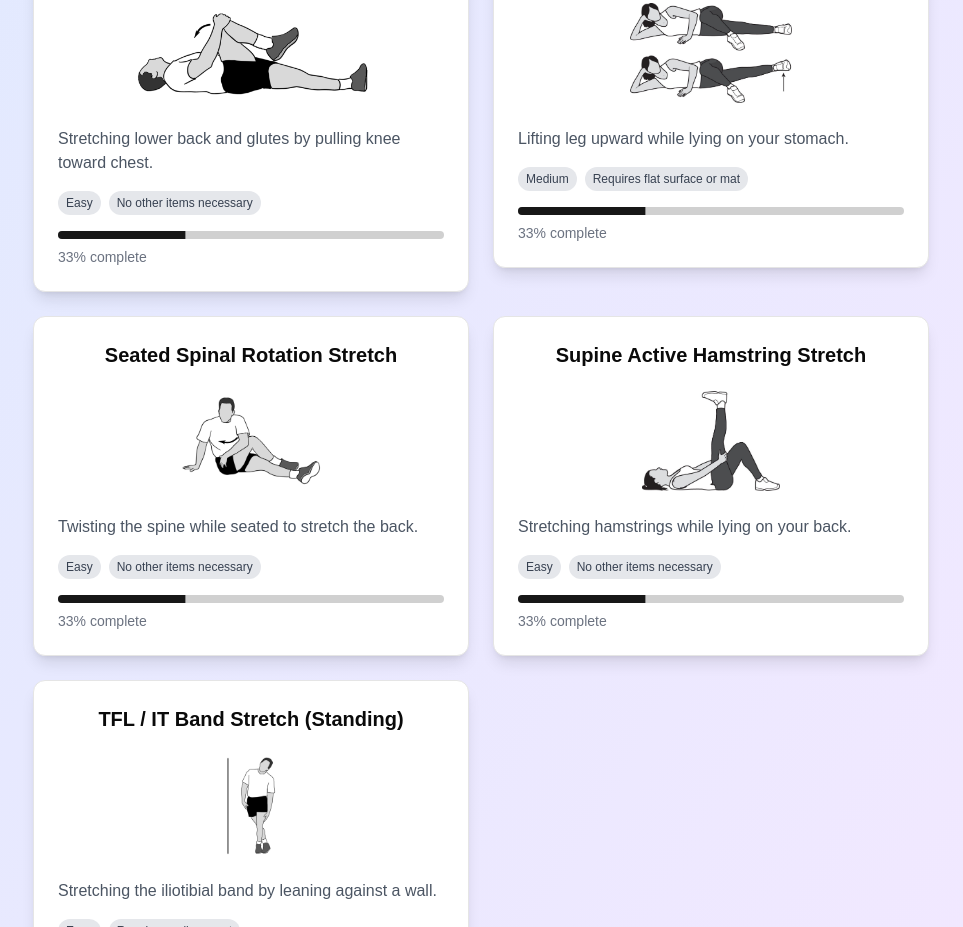
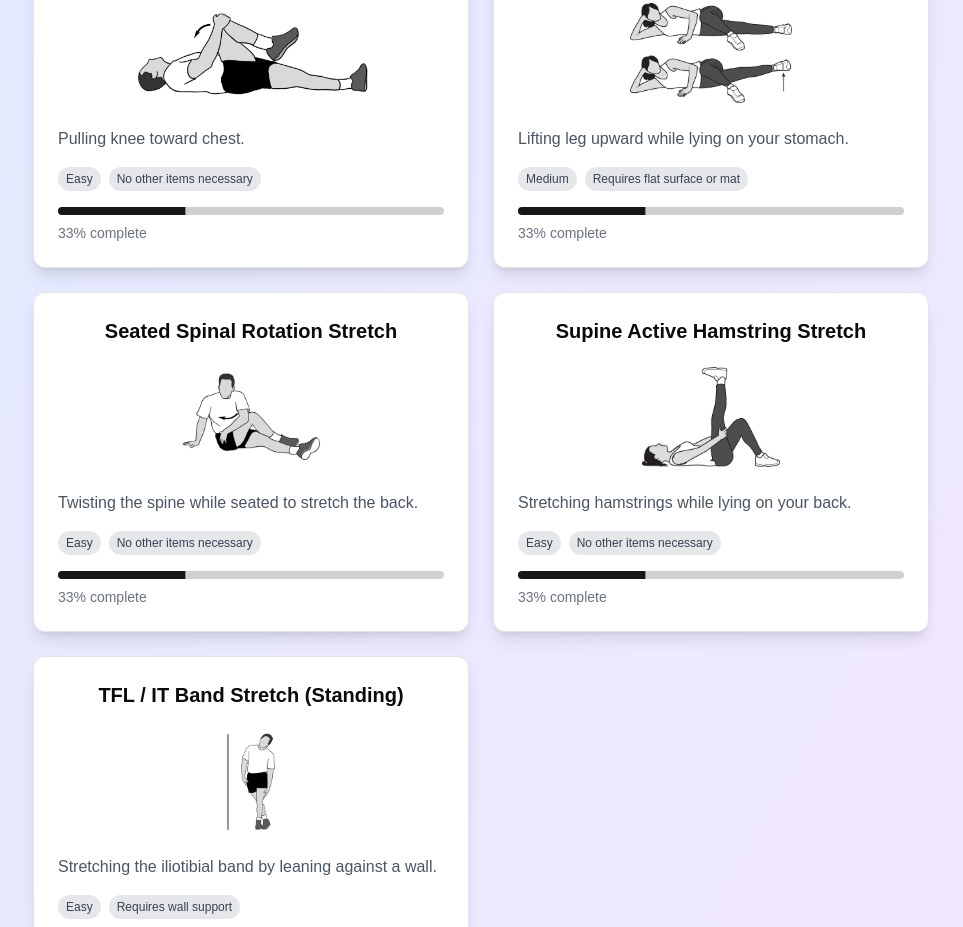
Before and after one commit to GeomPT/frontend, a Next.js app: page /exercises in a window 1280 px wide. Shown: the part 1260-2187 px from the top of the page, without its empty margins (159-1122 px from the left). Built offline with nearby package versions, Linux system fonts and the light colour scheme.

Commit message:
small fix to spacing

```diff
--- a/app/exercises/page.tsx
+++ b/app/exercises/page.tsx
@@ -49,8 +49,7 @@ const videoData = [
     {
         id: 7,
         title: "Knee to Chest Stretch",
-        description:
-            "Stretching lower back and glutes by pulling knee toward chest.",
+        description: "Pulling knee toward chest.",
         technologies: ["Easy", "No other items necessary"],
     },
     {
```
